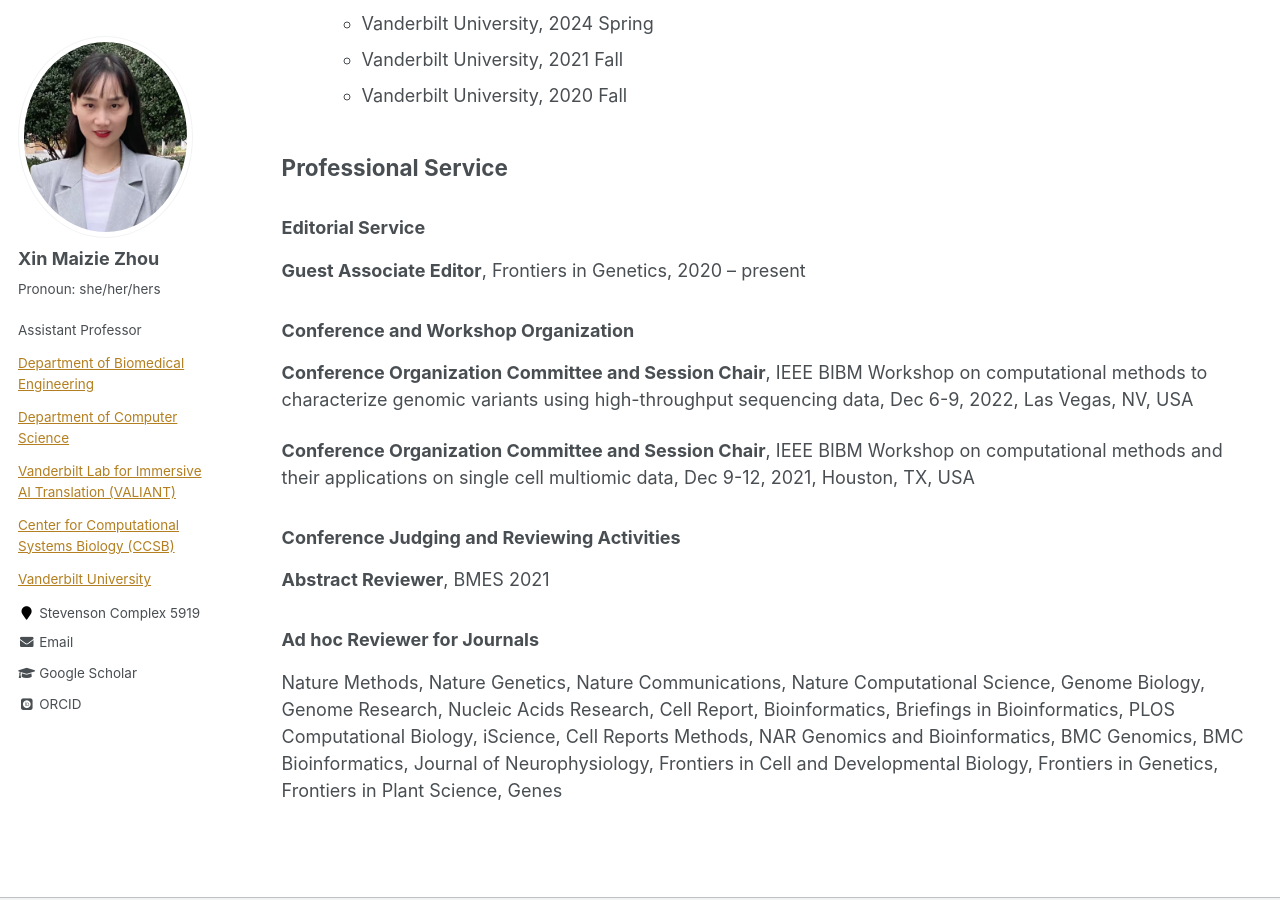
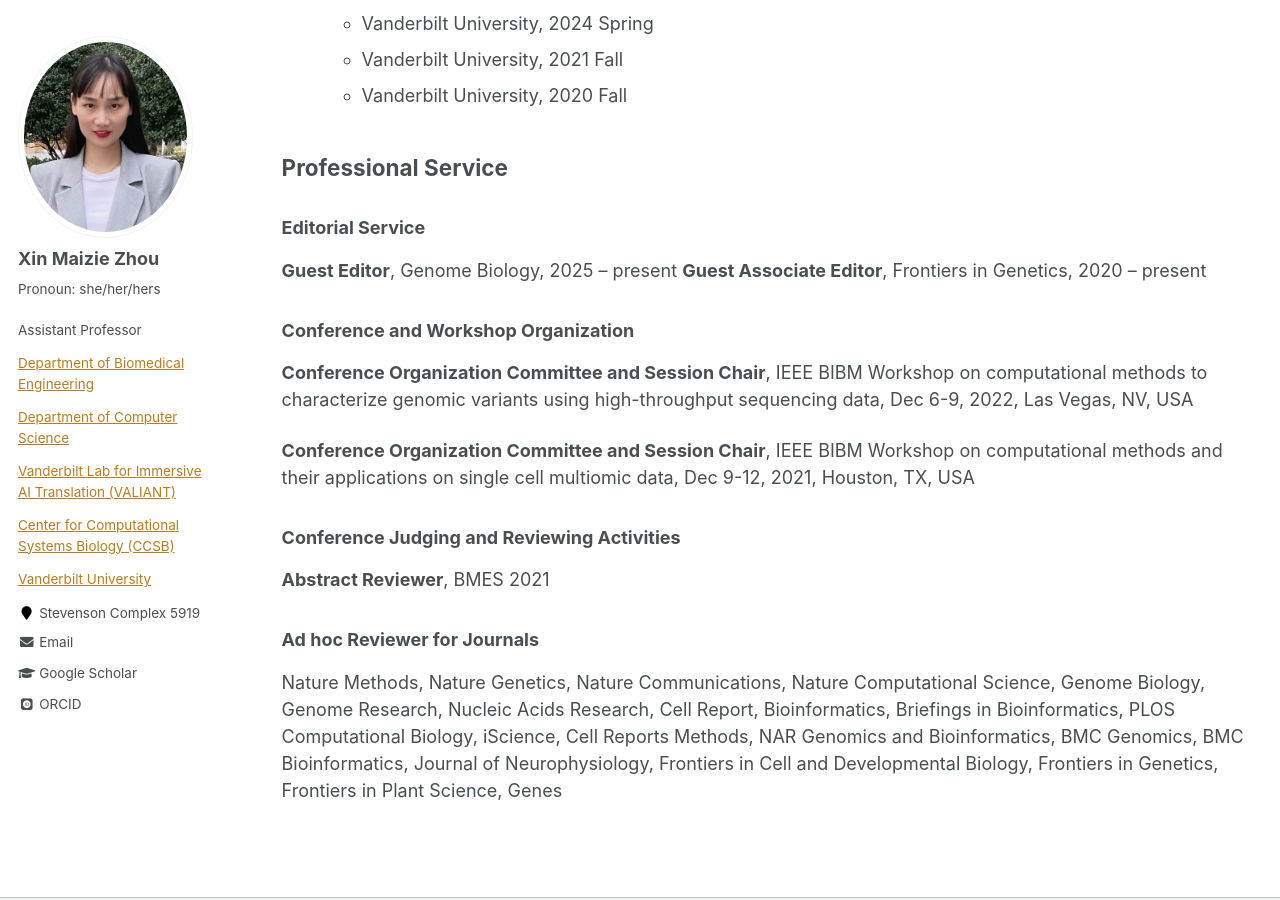
Before and after one commit to maiziezhoulab/Maiziezhoulab.github.io, a Jekyll site: the page built from _pages/TeachingService.md, in a window 1280 px wide and 900 px high, scrolled down 772 px. Built offline with Jekyll 4.4.1, drawn with Linux system fonts in a browser that asks for light colours; some web fonts are replaced.

Commit message:
Update TeachingService.md

```diff
--- a/_pages/TeachingService.md
+++ b/_pages/TeachingService.md
@@ -32,7 +32,7 @@ author_profile: true
 ## Professional Service
 
 ### Editorial Service
-
+**Guest Editor**, Genome Biology,              2025 – present
 **Guest Associate Editor**, Frontiers in Genetics,              2020 – present
 
 ### Conference and Workshop Organization
```
